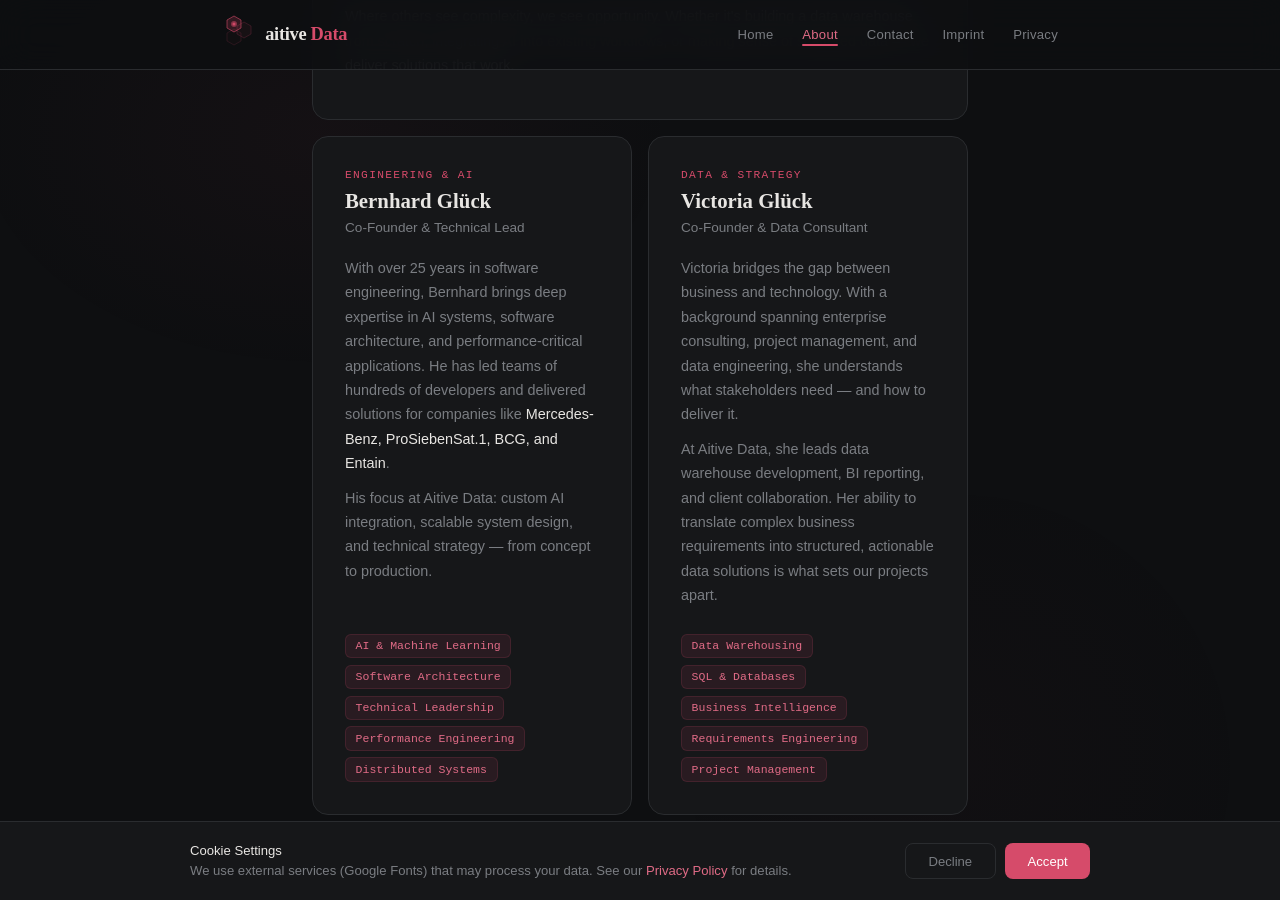
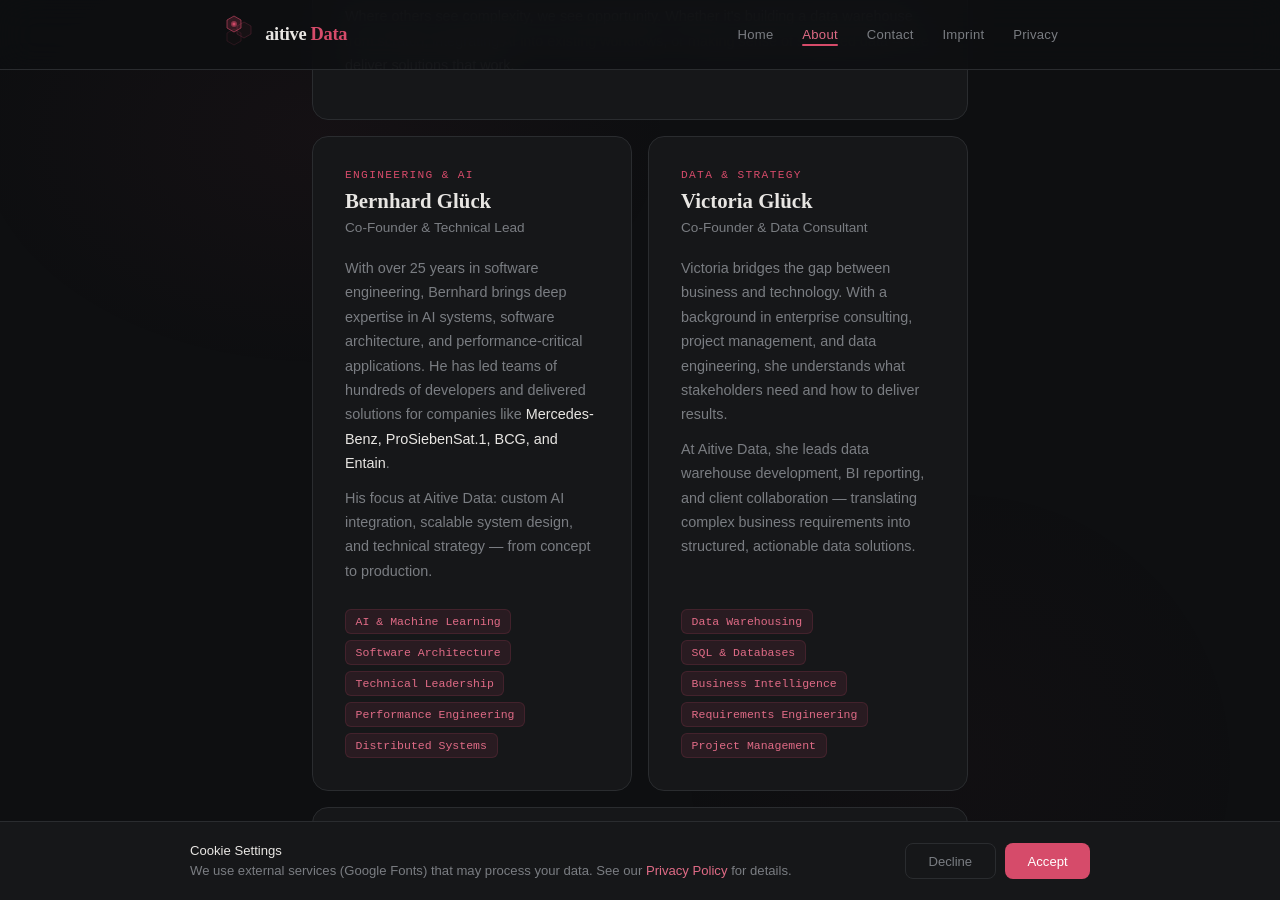
Before and after one commit to aitivedata/aitivedata.github.io, a Jekyll site: the page built from about.html, in a window 1280 px wide and 900 px high, scrolled down 304 px. Built offline with Jekyll 4.4.1, drawn with Linux system fonts in a browser that asks for light colours.

Commit message:
Reword Victoria's bio for better text flow
Co-Authored-By: Claude Opus 4.6 (1M context) <noreply@anthropic.com>

```diff
--- a/about.html
+++ b/about.html
@@ -44,10 +44,10 @@ description: "Meet the team behind Aitive Data – Bernhard and Victoria Glück
     <h2>Victoria Glück</h2>
     <p class="team-title">Co-Founder &amp; Data Consultant</p>
     <p>
-      Victoria bridges the gap between business and technology. With a background spanning enterprise consulting, project management, and data engineering, she understands what stakeholders need — and how to deliver it.
+      Victoria bridges the gap between business and technology. With a background in enterprise consulting, project management, and data engineering, she understands what stakeholders need and how to deliver results.
     </p>
     <p>
-      At Aitive Data, she leads data warehouse development, BI reporting, and client collaboration. Her ability to translate complex business requirements into structured, actionable data solutions is what sets our projects apart.
+      At Aitive Data, she leads data warehouse development, BI reporting, and client collaboration — translating complex business requirements into structured, actionable data solutions.
     </p>
     <div class="team-skills">
       <span>Data Warehousing</span>
```
